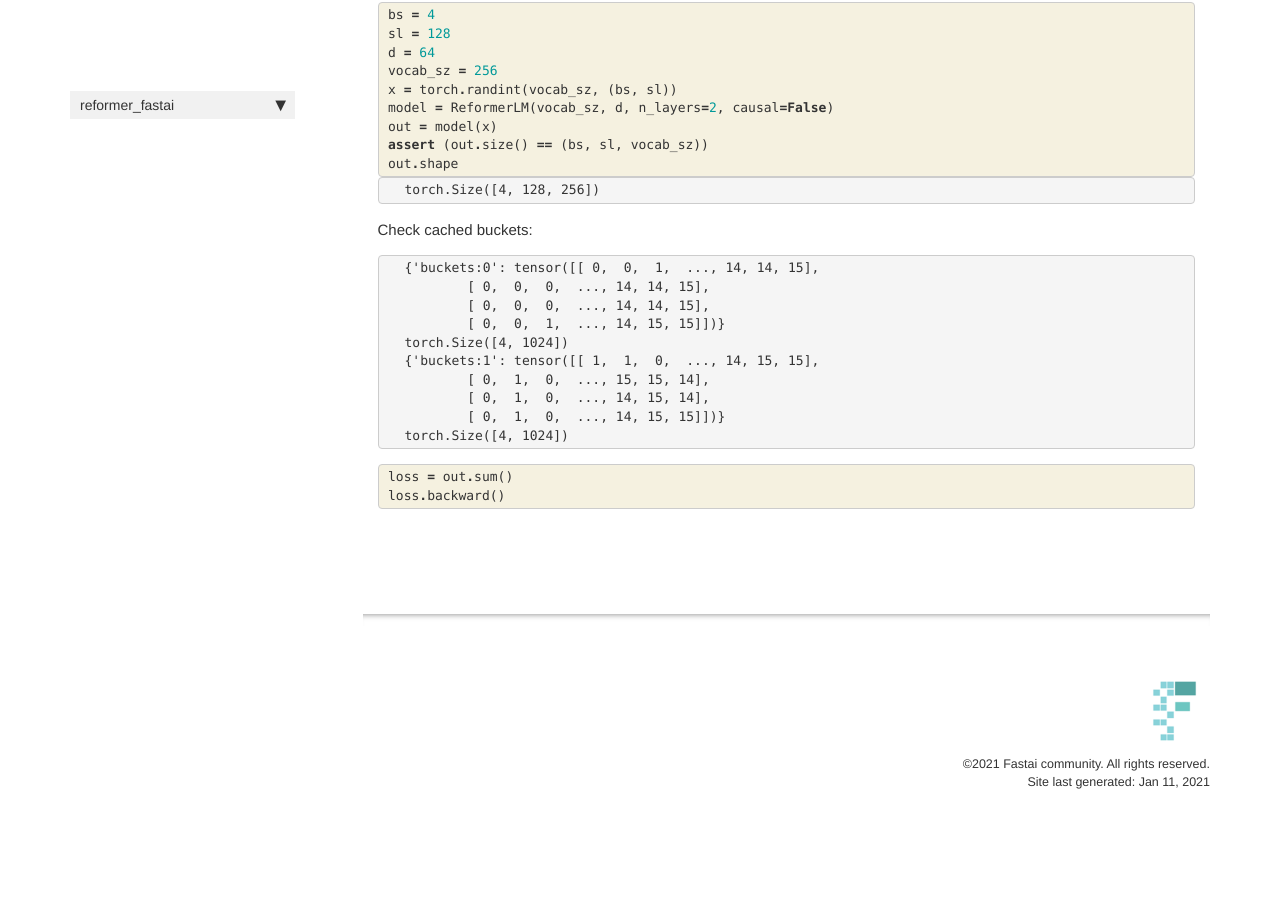
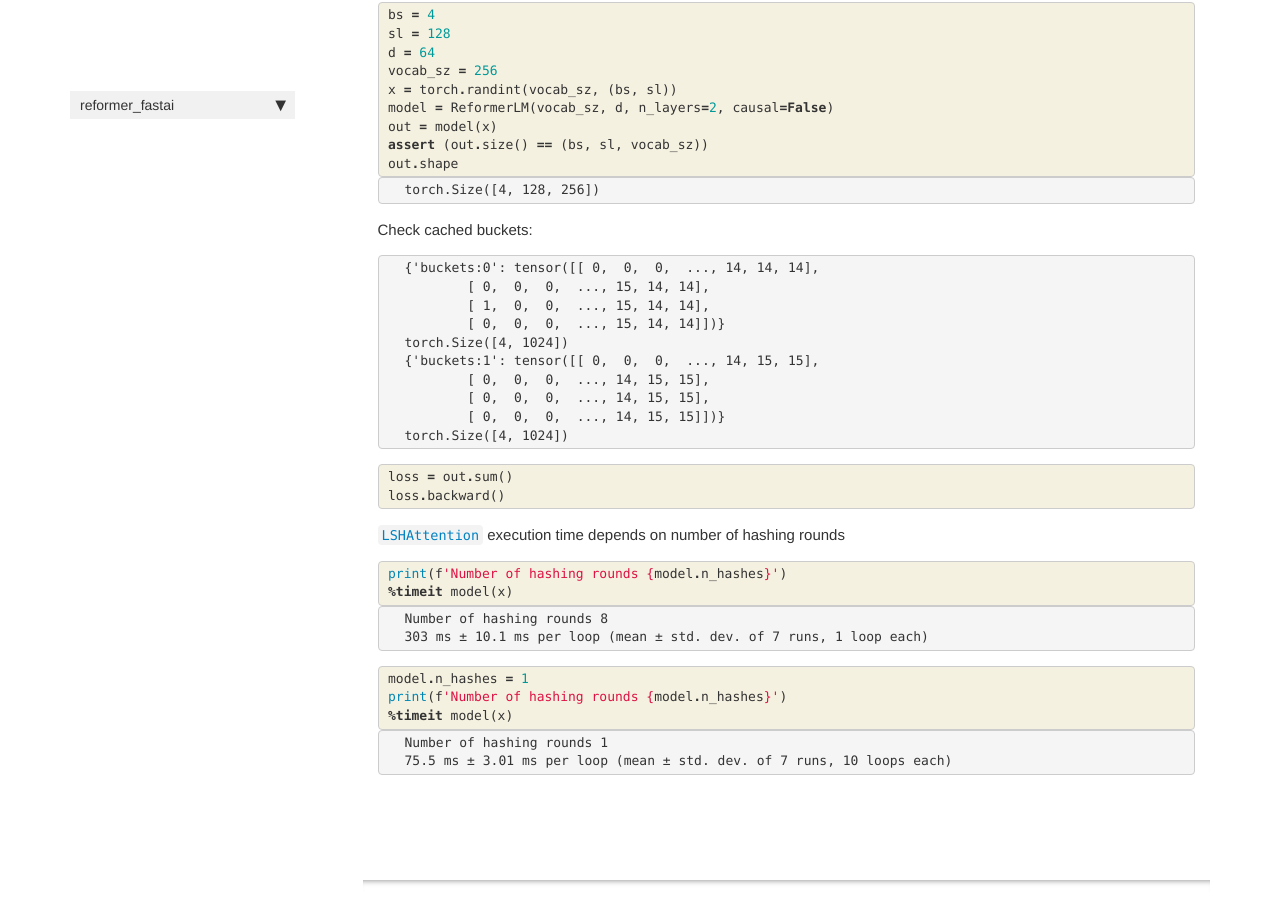
Before and after one commit to arampacha/reformer_fastai, a Jekyll site: the page built from docs/reformer.html, in a window 1280 px wide and 900 px high, scrolled down 9826 px. Built offline with Jekyll 4.4.1, drawn with Linux system fonts in a browser that asks for light colours; nearby versions of some CDN libraries; comment, search, counter and statistics services are not loaded; before the commit the page ends 10668 px from its top, so only the background shows below that.

Commit message:
add n_hashes setter check

```diff
--- a/docs/reformer.html
+++ b/docs/reformer.html
@@ -1330,15 +1330,15 @@
 <div class="output_area">
 
 <div class="output_subarea output_stream output_stdout output_text">
-<pre>{&#39;buckets:0&#39;: tensor([[ 0,  0,  1,  ..., 14, 14, 15],
-        [ 0,  0,  0,  ..., 14, 14, 15],
-        [ 0,  0,  0,  ..., 14, 14, 15],
-        [ 0,  0,  1,  ..., 14, 15, 15]])}
+<pre>{&#39;buckets:0&#39;: tensor([[ 0,  0,  0,  ..., 14, 14, 14],
+        [ 0,  0,  0,  ..., 15, 14, 14],
+        [ 1,  0,  0,  ..., 15, 14, 14],
+        [ 0,  0,  0,  ..., 15, 14, 14]])}
 torch.Size([4, 1024])
-{&#39;buckets:1&#39;: tensor([[ 1,  1,  0,  ..., 14, 15, 15],
-        [ 0,  1,  0,  ..., 15, 15, 14],
-        [ 0,  1,  0,  ..., 14, 15, 14],
-        [ 0,  1,  0,  ..., 14, 15, 15]])}
+{&#39;buckets:1&#39;: tensor([[ 0,  0,  0,  ..., 14, 15, 15],
+        [ 0,  0,  0,  ..., 14, 15, 15],
+        [ 0,  0,  0,  ..., 14, 15, 15],
+        [ 0,  0,  0,  ..., 14, 15, 15]])}
 torch.Size([4, 1024])
 </pre>
 </div>
@@ -1368,4 +1368,78 @@
 </div>
     {% endraw %}
 
+<div class="cell border-box-sizing text_cell rendered"><div class="inner_cell">
+<div class="text_cell_render border-box-sizing rendered_html">
+<p><a href="/reformer_fastai/attention.html#LSHAttention"><code>LSHAttention</code></a> execution time depends on number of hashing rounds</p>
+
 </div>
+</div>
+</div>
+    {% raw %}
+
+<div class="cell border-box-sizing code_cell rendered">
+<div class="input">
+
+<div class="inner_cell">
+    <div class="input_area">
+<div class=" highlight hl-ipython3"><pre><span></span><span class="nb">print</span><span class="p">(</span><span class="sa">f</span><span class="s1">&#39;Number of hashing rounds </span><span class="si">{</span><span class="n">model</span><span class="o">.</span><span class="n">n_hashes</span><span class="si">}</span><span class="s1">&#39;</span><span class="p">)</span>
+<span class="o">%</span><span class="k">timeit</span> model(x)
+</pre></div>
+
+    </div>
+</div>
+</div>
+
+<div class="output_wrapper">
+<div class="output">
+
+<div class="output_area">
+
+<div class="output_subarea output_stream output_stdout output_text">
+<pre>Number of hashing rounds 8
+303 ms ± 10.1 ms per loop (mean ± std. dev. of 7 runs, 1 loop each)
+</pre>
+</div>
+</div>
+
+</div>
+</div>
+
+</div>
+    {% endraw %}
+
+    {% raw %}
+
+<div class="cell border-box-sizing code_cell rendered">
+<div class="input">
+
+<div class="inner_cell">
+    <div class="input_area">
+<div class=" highlight hl-ipython3"><pre><span></span><span class="n">model</span><span class="o">.</span><span class="n">n_hashes</span> <span class="o">=</span> <span class="mi">1</span>
+<span class="nb">print</span><span class="p">(</span><span class="sa">f</span><span class="s1">&#39;Number of hashing rounds </span><span class="si">{</span><span class="n">model</span><span class="o">.</span><span class="n">n_hashes</span><span class="si">}</span><span class="s1">&#39;</span><span class="p">)</span>
+<span class="o">%</span><span class="k">timeit</span> model(x)
+</pre></div>
+
+    </div>
+</div>
+</div>
+
+<div class="output_wrapper">
+<div class="output">
+
+<div class="output_area">
+
+<div class="output_subarea output_stream output_stdout output_text">
+<pre>Number of hashing rounds 1
+75.5 ms ± 3.01 ms per loop (mean ± std. dev. of 7 runs, 10 loops each)
+</pre>
+</div>
+</div>
+
+</div>
+</div>
+
+</div>
+    {% endraw %}
+
+</div>
--- a/reformer_fastai/reformer.py
+++ b/reformer_fastai/reformer.py
@@ -745,4 +745,4 @@
     def n_hashes(self, val):
         self._n_hashes = val
         for m in self.modules():
-            if isinstance(m, ReformerAttentionV2): m.n_hashes=val
+            if isinstance(m, LSHAttention): m.n_hashes=val
```
Also changed, not shown: 1 other file.
